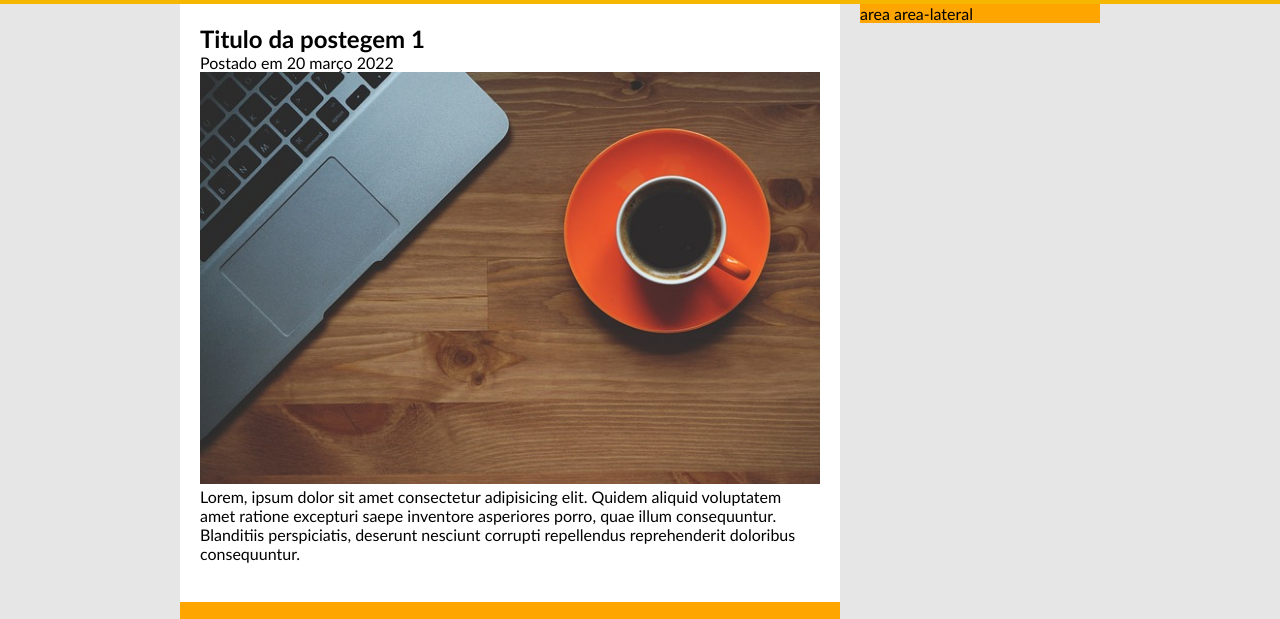
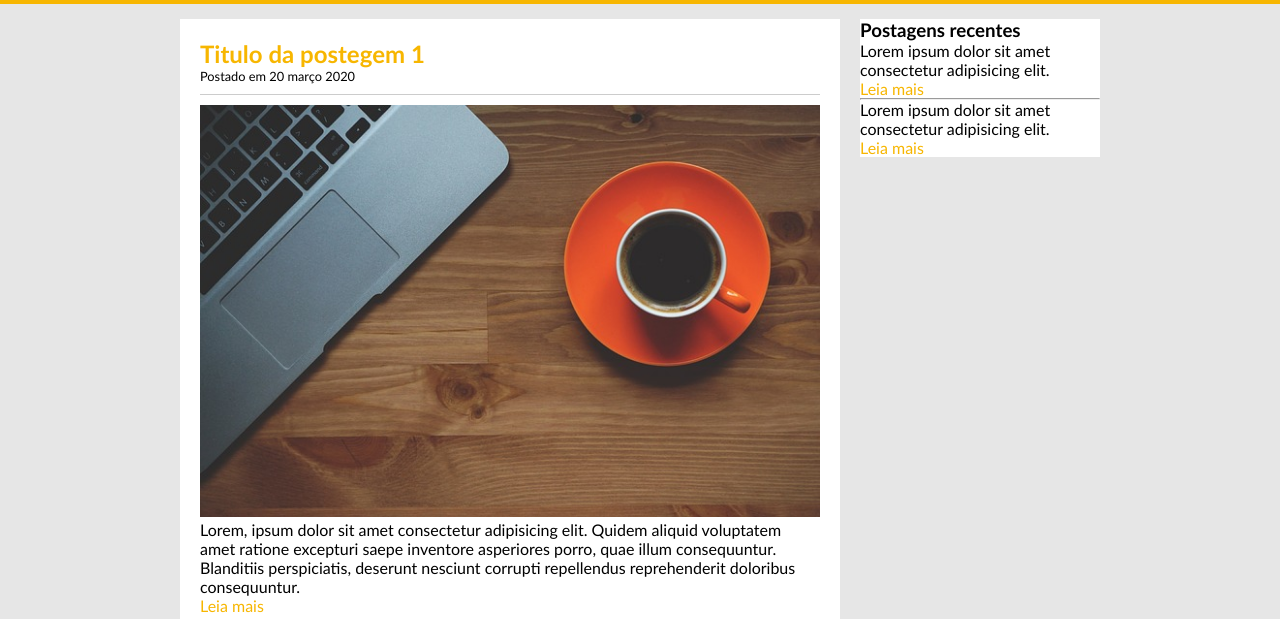
Before and after one commit to Maickonvasconcelos/TecBlog, a plain HTML site: page index.html in a window 1280 px wide. Shown: the part 133-752 px from the top of the page. Drawn offline with Linux system fonts and the light colour scheme.

Commit message:
continuando

```diff
--- a/index.html
+++ b/index.html
@@ -26,15 +26,29 @@
         <div id="area-postagens">
             <div class="postagem">
                 <h2>Titulo da postegem 1</h2>
-                <span>Postado em 20 março 2022</span>
+                <span class="data-postagem">Postado em 20 março 2020</span>
                 <img width="620px" src="imagem/imagem1.jpg" alt="">
+                <p>Lorem, ipsum dolor sit amet consectetur adipisicing elit. Quidem aliquid voluptatem amet ratione excepturi saepe inventore asperiores porro, quae illum consequuntur. Blanditiis perspiciatis, deserunt nesciunt corrupti repellendus reprehenderit doloribus consequuntur.</p>
+                <a href="" >Leia mais</a>
+            </div>
+            <div class="postagem">
+                <h2>Titulo da postegem 2</h2>
+                <span class="data-postagem">Postado em 10 março 2022</span>
+                <img width="620px" src="imagem/imagem2.jpg" alt="">
                 <p>Lorem, ipsum dolor sit amet consectetur adipisicing elit. Quidem aliquid voluptatem amet ratione excepturi saepe inventore asperiores porro, quae illum consequuntur. Blanditiis perspiciatis, deserunt nesciunt corrupti repellendus reprehenderit doloribus consequuntur.</p>
                 <a href="" >Leia mais</a>
             </div>
             <!--final postagens-->
         </div>
         <div id="area-lateral">
-            area area-lateral
+            <div>
+                <h3>Postagens recentes</h3>
+                <p>Lorem ipsum dolor sit amet consectetur adipisicing elit. </p>
+                <a href="">Leia mais</a>
+                <hr>
+                <p>Lorem ipsum dolor sit amet consectetur adipisicing elit.</p>
+                <a href="">Leia mais</a>
+            </div>
         </div>
         <div id="rodape">
             Todos os direitos reservados
--- a/style.css
+++ b/style.css
@@ -16,15 +16,23 @@ a {
     text-decoration: none;
 }
 a:link, a:visited{
+    color: #f7b600;
+
+}
+a:hover{
+   text-decoration: underline;
+
+}
+#area-cabecalho a:link, #area-cabecalho a:visited{
     color: white;
     padding: 18px 12px;
 }
-a:hover{
+#area-cabecalho a:hover{
     color: #f7b600;
     background: white;
+    text-decoration: none;
 
 }
-
 
 /*
 **** Layout ****
@@ -40,15 +48,16 @@ a:hover{
 #area-principal{
     width: 920px;
     margin: 0px auto;
+    padding: 15px;
 }
 #area-postagens{
-    background: orange;
+
     width: 660px;
     float: left;
 
 }
 #area-lateral{
-    background: orange;
+    background: white;
     width: 240px;
     float: right;
 }
@@ -57,6 +66,7 @@ a:hover{
     margin-bottom: 20px;
     background: white;
 }
+
 #rodape{
     background: #ccc;
     clear: both;
@@ -69,10 +79,22 @@ a:hover{
 ****Formataçoes em geral ****
 */
 
+
+
+.branco{
+    color: white;
+}
+.data-postagem{
+    font-size: 0.8em;
+    border-bottom:1px solid #ccc;
+    padding-bottom: 10px;
+    margin-bottom: 10px;
+    display: block;
+}
 h1{
     color: #4e4e4e;
     font-size: 2.5em;
 }
-.branco{
-    color: white;
+h2{
+    color: #f7b600;
 }
```
